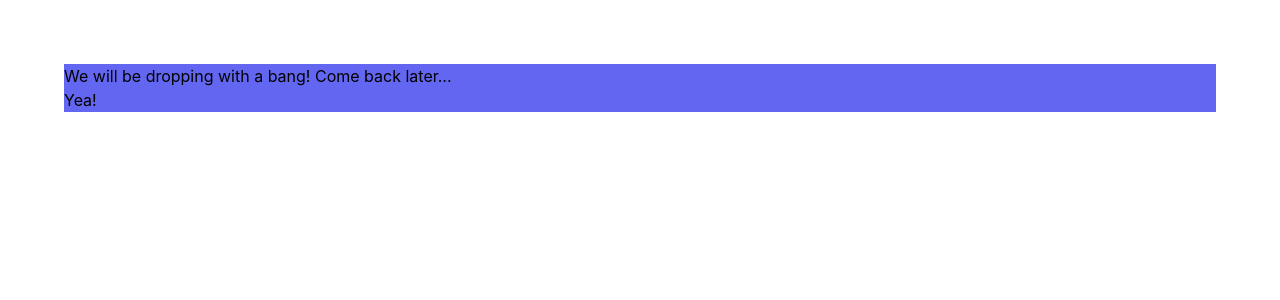
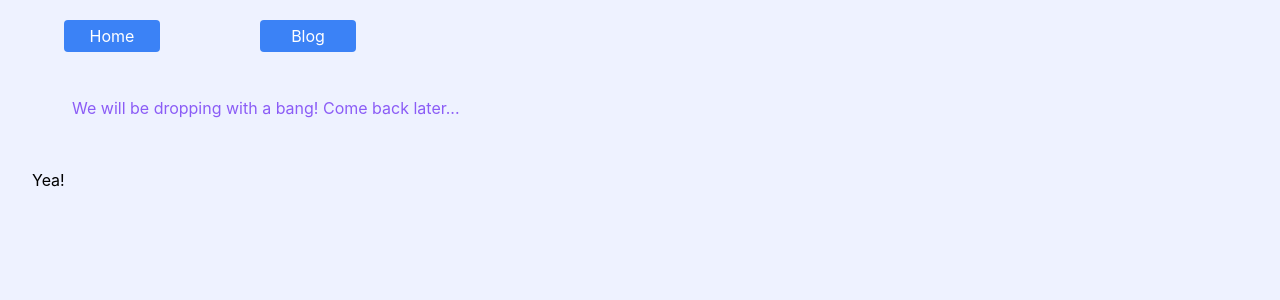
Before and after one commit to dkattimu/personal-website, a Next.js app: page / in a window 1280 px wide. Shown: the top 300 px of the page. Built offline with nearby package versions, Linux system fonts and the light colour scheme.

Commit message:
getting in tailwind...

```diff
--- /dev/null
+++ b/components/nav.jsx
@@ -0,0 +1,22 @@
+import Link from 'next/link';
+
+const Nav = () => {
+  return (
+    <nav>
+      <ul className='flex flex-wrap items-center space-x-5  bg:indigo-600 text-white'>
+        <li>
+          <Link href='/'>
+            <a className='nav-blue'>Home</a>
+          </Link>
+        </li>
+        <li>
+          <Link href='/'>
+            <a className='nav-blue'>Blog</a>
+          </Link>
+        </li>
+      </ul>
+    </nav>
+  );
+};
+
+export default Nav;
--- a/nodemon.json
+++ b/nodemon.json
@@ -1,4 +1,4 @@
 {
-    "exclude": ".next",
-    "watch": ["pages"]
+  "exclude": ".next",
+  "watch": ["pages"]
 }
--- a/package.json
+++ b/package.json
@@ -3,7 +3,7 @@
   "version": "0.1.0",
   "private": true,
   "scripts": {
-    "dev": "nodemon",
+    "dev": "next",
     "build": "next build",
     "start": "next start"
   },
--- a/pages/_app.js
+++ b/pages/_app.js
@@ -1,6 +1,6 @@
-//import '../styles/globals.css'
-import "tailwindcss/tailwind.css" // for direct usage in jsx
-import '../styles/globals.css'   // for global settings
+import '../styles/globals.css'
+//import "tailwindcss/tailwind.css" // for direct usage in jsx
+//import '../styles/globals.css'   // for global settings
 
 
 function MyApp({ Component, pageProps }) {
--- a/pages/index.js
+++ /dev/null
@@ -1,46 +0,0 @@
-import Head from 'next/head'
-import styles from '../styles/Home.module.css'
-
-const Index = (props) =>{
-
-    console.log(`Index -> ${props}`);
-    return (
-        <>
-        <Head>
-        <meta name="viewport" content="width=device-width, initial-scale=1" />
-        <meta charSet="utf-8" />
-        <meta name="Description" content={props.description}></meta>
-        <title>{props.title}</title>
-        </Head>
-
-        <h1 className=" transition "> We will be dropping with a bang! Come back later...</h1>
-        <button className = " transitiion duration-1000 ease-out"> Yea!</button>
-        </>
-
-    );
-}
-
-export default Index;
-
-/*const  getStaticProps = async () =>{
-    const siteData = await import(`../config.json`);
-
-    return {
-        props:{
-            title: siteData.default.title,
-            description: siteData.default.description
-        }
-    };
-
-}*/
-
-export async function getStaticProps(){
-    const siteData = await import(`../config.json`);
-
-    return {
-        props:{
-            title: siteData.default.title,
-            description: siteData.default.description
-        }
-    };
-}
--- /dev/null
+++ b/pages/index.jsx
@@ -0,0 +1,73 @@
+import Head from 'next/head';
+import Nav from '../components/nav';
+//import styles from '../styles/Home.module.css'
+//import '../styles/globals.css'
+
+const Index = (props) => {
+  console.log(`Index -> ${props}`);
+  return (
+    <>
+      <Head>
+        <meta name='viewport' content='width=device-width, initial-scale=1' />
+        <meta charSet='utf-8' />
+        <meta name='Description' content={props.description}></meta>
+        <title>{props.title}</title>
+      </Head>
+      <Nav></Nav>
+
+      <div className='page-container'>
+        <h1 className=' bg-teal-500 text-purple-500'>
+          We will be dropping with a bang! Come back later...
+        </h1>
+      </div>
+
+      <div>
+        <button className=' transitiion duration-1000 ease-out'> Yea!</button>
+      </div>
+    </>
+  );
+};
+
+export default Index;
+/*const  getStaticProps = async () =>{
+    const siteData = await import(`../config.json`);
+
+    return {
+        props:{
+            title: siteData.default.title,
+            description: siteData.default.description
+        }
+    };
+
+}*/
+
+/*const Home= ()=> {
+    return (
+      <div className='md:flex bg-white rounded-lg p-24 justify-center'>
+        <img
+          className='h-16 w-16 md:h-24 md:w-24 rounded-full mx-auto md:mx-0 md:mr-6'
+          src='<https://pbs.twimg.com/profile_images/1102120097081184257/61tO47TQ_400x400.jpg>'
+        />
+        <div className='text-center md:text-left'>
+          <h2 className='text-lg'>Jake Prins</h2>
+          <div className='text-purple-500'>JavaScript developer</div>
+          <div className='text-gray-600'>Twitter: @jakeprins_nl</div>
+          <div className='text-gray-600'>www.jakeprins.com</div>
+        </div>
+      </div>
+    );
+  }
+
+ module.exports= Home;
+ */
+
+export async function getStaticProps() {
+  const siteData = await import(`../config.json`);
+
+  return {
+    props: {
+      title: siteData.default.title,
+      description: siteData.default.description,
+    },
+  };
+}
--- a/postcss.config.js
+++ b/postcss.config.js
@@ -1,6 +1,6 @@
 module.exports = {
-  plugins: {
-    tailwindcss: {},
-    autoprefixer: {},
-  },
+  plugins: [
+    'tailwindcss',
+    'autoprefixer',
+  ],
 }
--- a/styles/globals.css
+++ b/styles/globals.css
@@ -1,12 +1,13 @@
-
 @tailwind base;
 @tailwind components;
 @tailwind utilities;
 
 html,
 body {
-  padding: 1rem;
-  margin: 1rem;
+  /*padding: 1rem;
+  margin: 1rem;*/
+  @apply bg-indigo-50 m-1 p-1 dark:bg-gray-900;
+
   font-family: -apple-system, BlinkMacSystemFont, Segoe UI, Roboto, Oxygen,
     Ubuntu, Cantarell, Fira Sans, Droid Sans, Helvetica Neue, sans-serif;
 }
@@ -21,5 +22,14 @@ a {
 }
 
 div {
-    @apply bg-indigo-500;
+  @apply px-2 py-1;
 }
+
+.nav-blue {
+  display: 'block';
+  @apply flex justify-center bg-blue-500 rounded text-white mx-10  py-1 w-24;
+}
+
+.page-container {
+  @apply m-10;
+}
--- a/tailwind.config.js
+++ b/tailwind.config.js
@@ -1,17 +1,21 @@
 module.exports = {
-  purge:  ['./pages/**/*.js', './components/**/*.js'],
+  purge: ['./pages/**/*.js', './components/**/*.js'],
   darkMode: 'media', // or 'media' or 'class'
   theme: {
     extend: {},
+    container: {
+      center: true,
+    },
+
     transitionDuration: {
-        DEFAULT: '150ms',
+      DEFAULT: '150ms',
     },
-    transitionTimingFunction:{
-        DEFAULT: 'cubic-bezier(0.4,0,0.2,1)',
-    }
+    transitionTimingFunction: {
+      DEFAULT: 'cubic-bezier(0.4,0,0.2,1)',
+    },
   },
   variants: {
     extend: {},
   },
   plugins: [],
-}
+};
```
